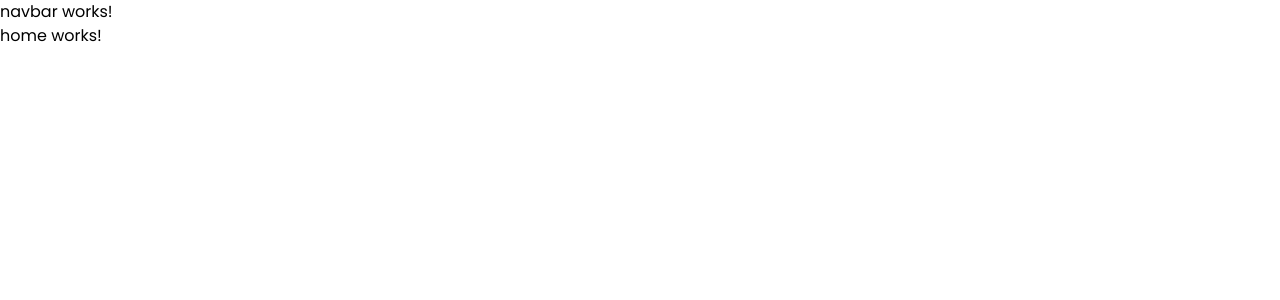
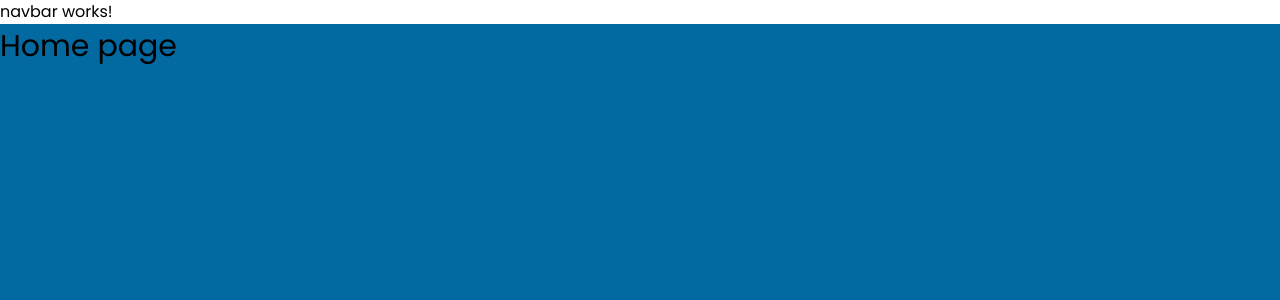
Before and after one commit to jsreputation/PerxTech-AngularTest, an Angular app: page / in a window 1280 px wide. Shown: the top 300 px of the page. Built offline with nearby package versions, Linux system fonts and the light colour scheme.

Commit message:
feat: general home page styling

```diff
--- a/src/app/pages/home/home.component.html
+++ b/src/app/pages/home/home.component.html
@@ -1 +1,5 @@
-<p>home works!</p>
+<section>
+  <div class="w-full max-h-100vh min-h-100vh bg-sky-700">
+    <h1 class="text-30">Home page</h1>
+  </div>
+</section>
```
